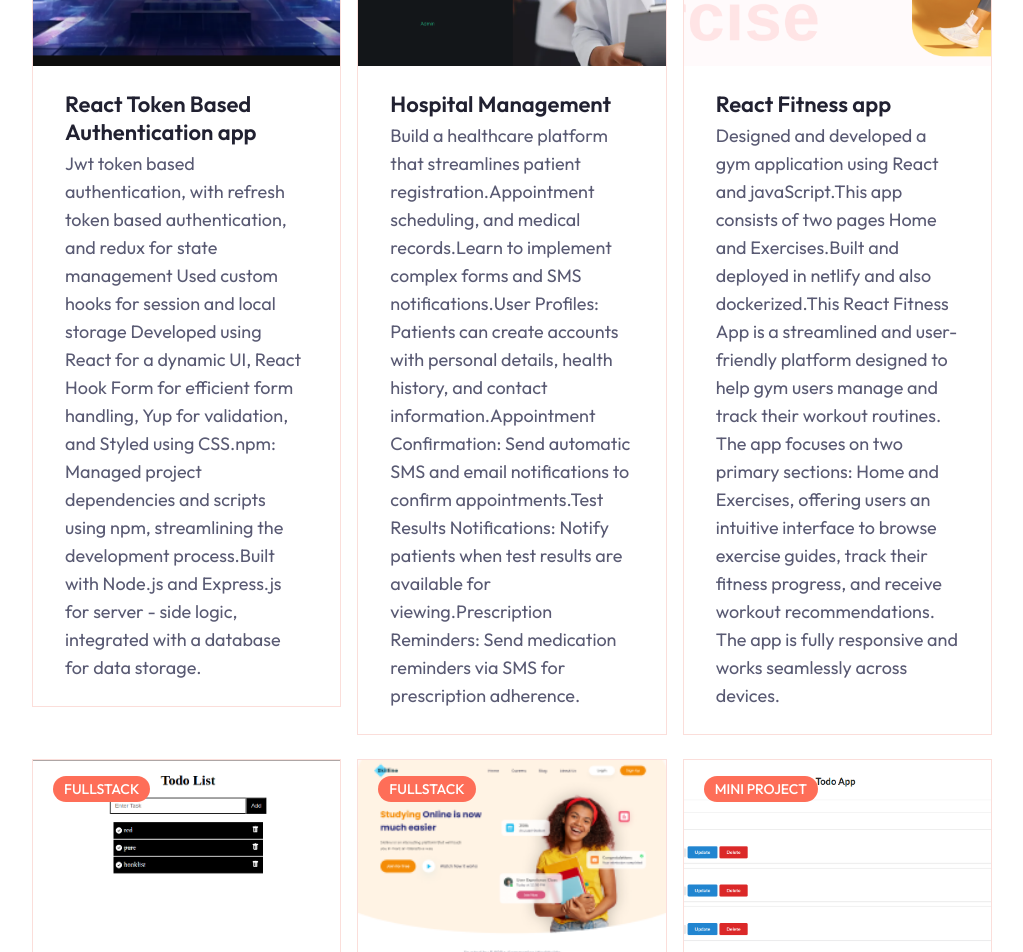
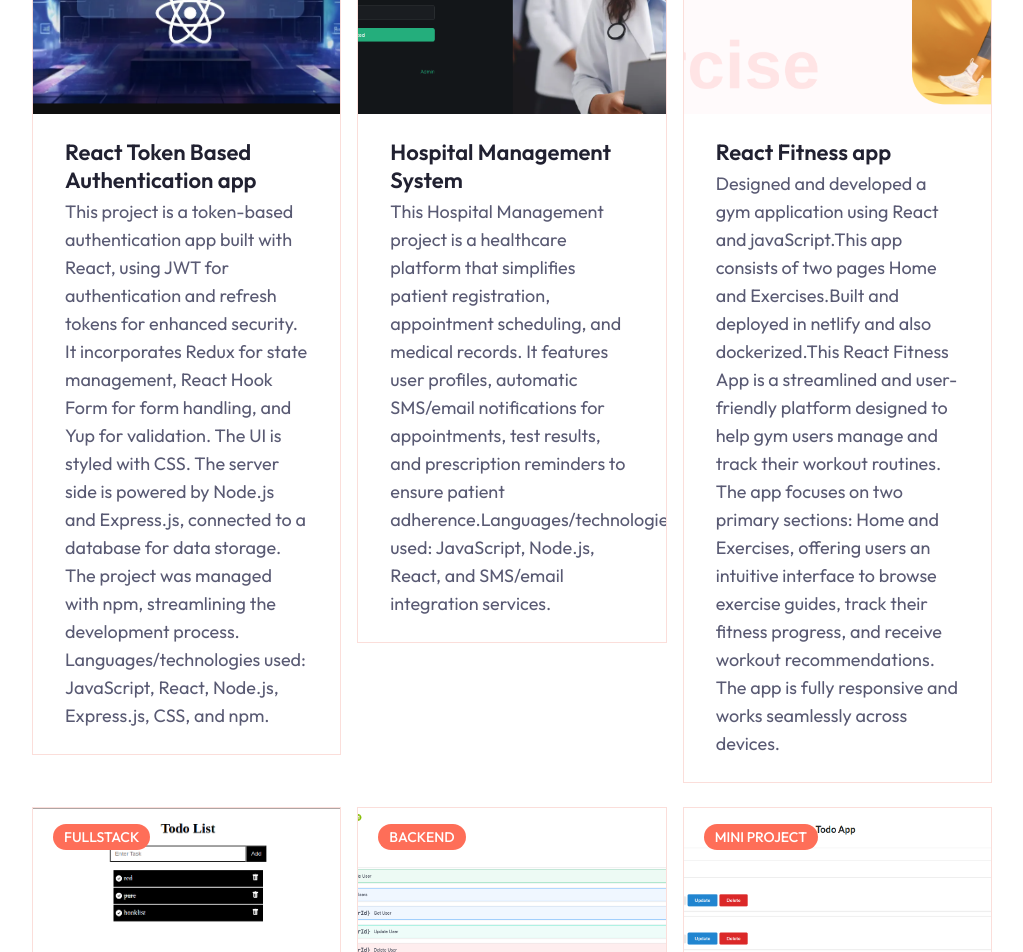
Before and after one commit to Poovendranselvaraj/poovendran_portfolio, a Next.js app: page /projects in a window 1280 px wide. Shown: the part 560-1512 px from the top of the page, without its empty margins (128-1151 px from the left). Built offline with nearby package versions, Linux system fonts and the light colour scheme.

Commit message:
add project pic

```diff
--- a/app/projects/page.jsx
+++ b/app/projects/page.jsx
@@ -9,16 +9,16 @@ const projectData = [
     category: 'react js',
     name: 'React Token Based Authentication app',
     description:
-      'Jwt token based authentication, with refresh token based authentication, and redux for state management Used custom hooks for session and local storage Developed using React for a dynamic UI, React Hook Form for efficient form handling, Yup for validation, and  Styled using CSS.npm: Managed project dependencies and scripts using npm, streamlining the development process.Built with Node.js and Express.js for server - side logic, integrated with a database for data storage.',
+      'This project is a token-based authentication app built with React, using JWT for authentication and refresh tokens for enhanced security. It incorporates Redux for state management, React Hook Form for form handling, and Yup for validation. The UI is styled with CSS. The server side is powered by Node.js and Express.js, connected to a database for data storage. The project was managed with npm, streamlining the development process. Languages/technologies used: JavaScript, React, Node.js, Express.js, CSS, and npm.',
     link: '',
     github: 'https://github.com/Poovendranselvaraj/react-js-validation',
   },
   {
     image: '/work/Hospital.png',
     category: 'react js',
-    name: 'Hospital Management',
+    name: 'Hospital Management System',
     description:
-      'Build a healthcare platform that streamlines patient registration.Appointment scheduling, and medical records.Learn to implement complex forms and SMS notifications.User Profiles: Patients can create accounts with personal details, health history, and contact information.Appointment Confirmation: Send automatic SMS and email notifications to confirm appointments.Test Results Notifications: Notify patients when test results are available for viewing.Prescription Reminders: Send medication reminders via SMS for prescription adherence.',
+      'This Hospital Management project is a healthcare platform that simplifies patient registration, appointment scheduling, and medical records. It features user profiles, automatic SMS/email notifications for appointments, test results, and prescription reminders to ensure patient adherence.Languages/technologies used: JavaScript, Node.js, React, and SMS/email integration services.',
     link: 'https://hospital-jade.vercel.app/',
     github: 'https://github.com/Poovendranselvaraj/Hospital',
   },
@@ -42,8 +42,8 @@ const projectData = [
     github: 'https://github.com/Poovendranselvaraj/todo_list',
   },
   {
-    image: '/work/3.png',
-    category: 'fullstack',
+    image: '/work/Fastapi.png',
+    category: 'Backend',
     name: 'FastApi Python',
     description:
       'The Proficient in designing robust backend services,integrating relational databases,and automating testing using Postman. Strong skills in containerizing applications with Docker and managing databases with PgAdmin.Developed APIs using FastAPI, ensuring performance and security.Implemented CRUD operations with PostgreSQL,managed via PgAdmin.Utilized Postman for API testing and validation.Containerized applications with Docker,Integrated data validation and serialization with Pydantic models.',
--- a/components/Work.jsx
+++ b/components/Work.jsx
@@ -56,8 +56,8 @@ const projectData = [
     github: 'https://github.com/Poovendranselvaraj/todo_list',
   },
   {
-    image: '/work/3.png',
-    category: 'fullstack',
+    image: '/work/Fastapi.png',
+    category: 'Backend',
     name: 'FastApi Python',
     description:
       'The Proficient in designing robust backend services,integrating relational databases,and automating testing using Postman. Strong skills in containerizing applications with Docker and managing databases with PgAdmin.Developed APIs using FastAPI, ensuring performance and security.Implemented CRUD operations with PostgreSQL,managed via PgAdmin.Utilized Postman for API testing and validation.Containerized applications with Docker,Integrated data validation and serialization with Pydantic models.',
```
Also changed, not shown: public/work/Fastapi.png (added).
